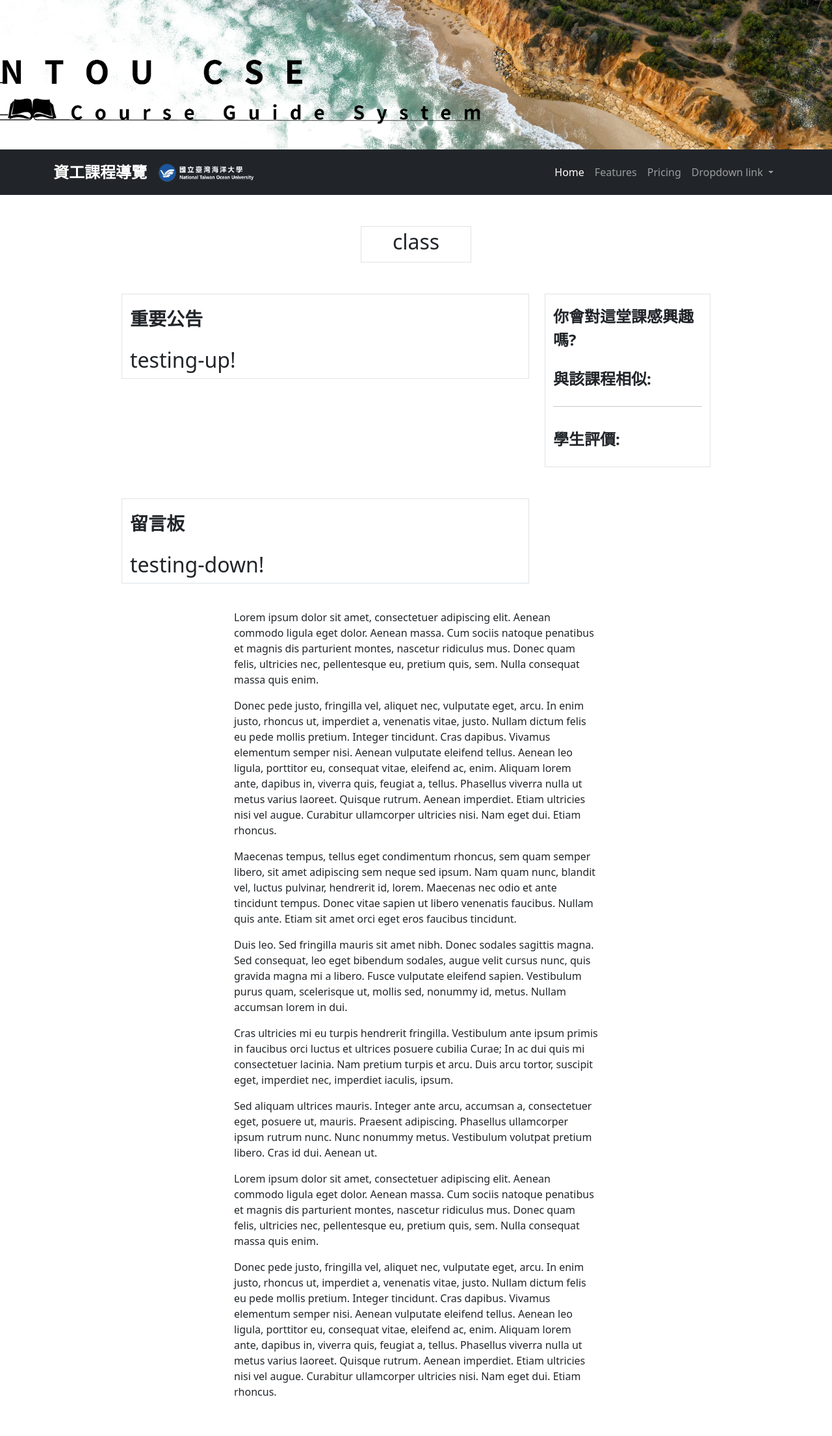
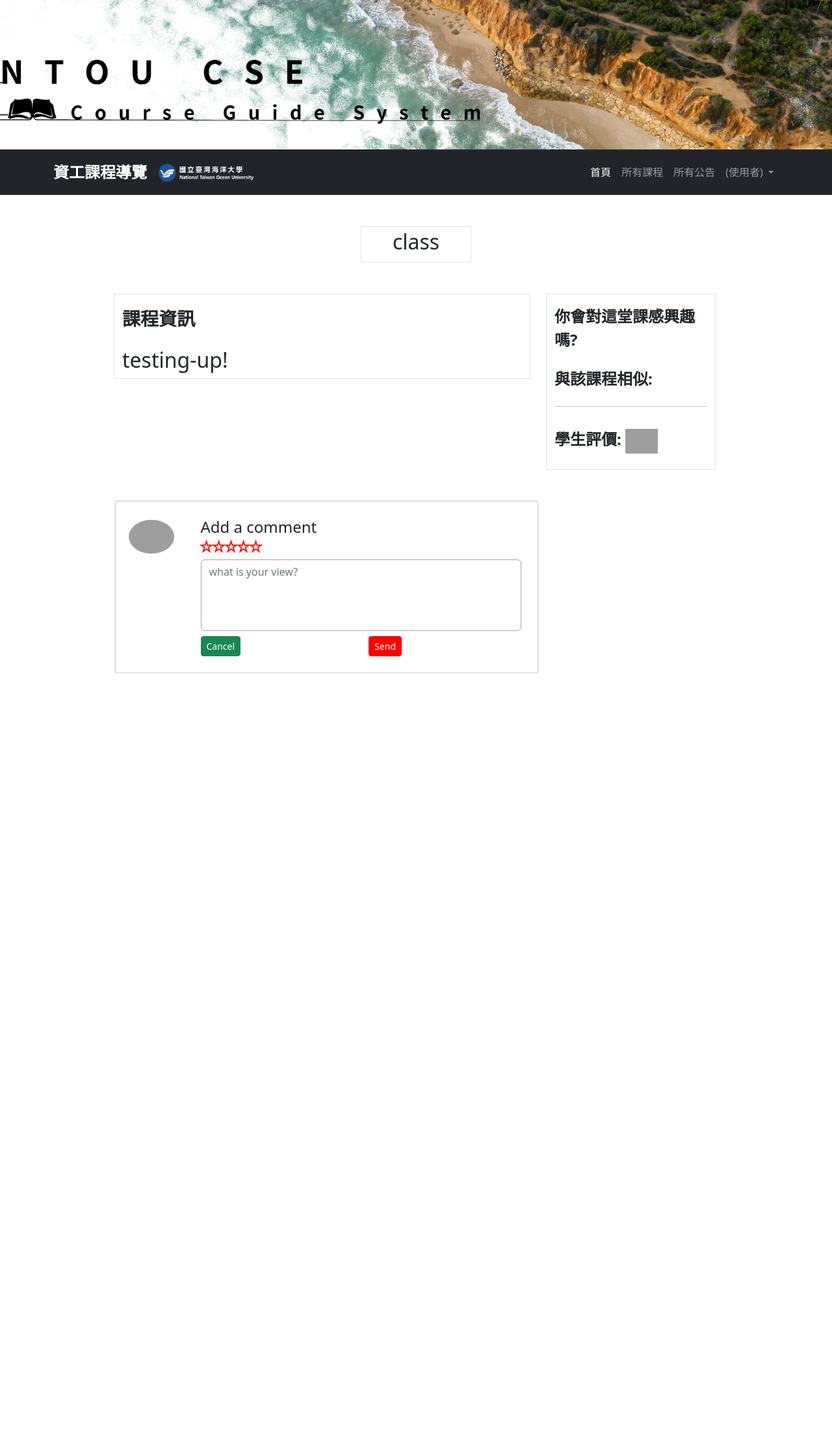
Before and after one commit to Jayyyu1w/NTOU-course-guide-system, a PHP site: page /course_info.html in a window 1280 px wide. Shown: the whole page at 65% size. After the commit the page ends 1036 px from the top, so only its background shows below. Run offline with PHP 8.4, Linux system fonts and the light colour scheme; some libraries are stand-ins or nearby versions; grey boxes are pictures that could not be loaded.

Commit message:
Change all navbar tags. Add login webpage prototype. Change comment board.

```diff
--- a/front-Webpage/course_info.css
+++ b/front-Webpage/course_info.css
@@ -6,7 +6,8 @@
     background-position: center;
     background-repeat: no-repeat;
 }
-#class_info .class_name{
+
+#class_info .class_name {
     border: 2px solid #c0c0c0;
     width: 60%;
     margin: auto;
@@ -15,15 +16,84 @@
     position: relative;
 }
 
-.sample-section-wrap {
+.card {
     position: relative;
-    background-color: white;
+    display: flex;
+    flex-direction: column;
+    min-width: 0;
+    padding: 20px;
+    /*width: 450px;*/
+    word-wrap: break-word;
+    background-color: #fff;
+    background-clip: border-box;
+    border-radius: 3px;
+    box-shadow: 0px 0px 2px 0px rgba(212, 182, 212, 1)
 }
 
-.sample-section {
+.comment-box {
+    padding: 5px
+}
+
+.comment-area textarea {
+    resize: none;
+    border: 1px solid #ad9f9f
+}
+
+.form-control:focus {
+    color: #495057;
+    background-color: #fff;
+    border-color: #ffffff;
+    outline: 0;
+    box-shadow: 0 0 0 1px rgb(255, 0, 0) !important
+}
+
+.send {
+    color: #fff;
+    background-color: #ff0000;
+    border-color: #ff0000
+}
+
+.send:hover {
+    color: #fff;
+    background-color: #f50202;
+    border-color: #f50202
+}
+
+.rating {
+    display: flex;
+    margin-top: -10px;
+    flex-direction: row-reverse;
+    margin-left: -4px;
+    float: left
+}
+
+.rating>input {
+    display: none
+}
+
+.rating>label {
     position: relative;
-    max-width: 640px;
-    margin-left: auto;
-    margin-right: auto;
-    padding: 40px;
+    width: 19px;
+    font-size: 25px;
+    color: #ff0000;
+    cursor: pointer
 }
+
+.rating>label::before {
+    content: "\2605";
+    position: absolute;
+    opacity: 0
+}
+
+.rating>label:hover:before,
+.rating>label:hover~label:before {
+    opacity: 1 !important
+}
+
+.rating>input:checked~label:before {
+    opacity: 1
+}
+
+.rating:hover>input:checked~label:before {
+    opacity: 0.4
+}
--- a/front-Webpage/course_info.html
+++ b/front-Webpage/course_info.html
@@ -25,7 +25,7 @@
         </div>
     </section>
     <section id="header">
-        <nav class="navbar navbar-expand-lg navbar-dark bg-dark" id = "navbar">
+        <nav class="navbar navbar-expand-lg navbar-dark bg-dark" id="navbar">
             <div class="container mt-1 mb-1">
                 <a class="navbar-brand fw-bold fs-4" href="#">資工課程導覽</a>
                 <a class="navbar-brand" href="https://www.ntou.edu.tw/" target="_blank">
@@ -38,18 +38,18 @@
                 <div class="navbar-collapse collapse w-100 order-3 dual-collapse2">
                     <ul class="navbar-nav ms-auto">
                         <li class="nav-item">
-                            <a class="nav-link active" aria-current="page" href="#">Home</a>
+                            <a class="nav-link active" aria-current="page" href="index.html">首頁</a>
                         </li>
                         <li class="nav-item">
-                            <a class="nav-link" href="#">Features</a>
+                            <a class="nav-link" href="all_course.html">所有課程</a>
                         </li>
                         <li class="nav-item">
-                            <a class="nav-link" href="#">Pricing</a>
+                            <a class="nav-link" href="#">所有公告</a>
                         </li>
                         <li class="nav-item dropdown">
                             <a class="nav-link dropdown-toggle" href="#" id="navbarDropdownMenuLink" role="button"
                                 data-bs-toggle="dropdown" aria-expanded="false">
-                                Dropdown link
+                                (使用者)
                             </a>
                             <ul class="dropdown-menu" aria-labelledby="navbarDropdownMenuLink">
                                 <li><a class="dropdown-item" href="#">Action</a></li>
@@ -75,15 +75,13 @@
         <div class="container mt-5">
             <div class="col">
                 <div class="row-md-12">
-                    <div class="container">
-                        <div class="row">
                     <div class="col-md-12 offset-md-1">
                         <div class="row">
                             <div class="col-md-7">
                                 <div class="container border">
                                     <div class="row h-100 pr-4 pt-3 mb-4">
                                         <div class="text-dark fw-bold fs-3">
-                                                    重要公告
+                                            課程資訊
                                         </div>
                                     </div>
                                     <h2>testing-up!</h2>
@@ -105,6 +103,49 @@
                                     <div class="pr-4 pt-3 mb-4">
                                         <div class="text-dark fw-bold fs-4">
                                             學生評價:
+                                            <img style="width: 50px;"
+                                                src="https://memeprod.ap-south-1.linodeobjects.com/user-template/8d0254d3eec4d41136f8604c25f60f56.png">
+                                        </div>
+                                    </div>
+                                </div>
+                            </div>
+                        </div>
+                    </div>
+                </div>
+            </div>
+    </section>
+    <section id="comment_board">
+        <div class="container mt-5">
+            <div class="row">
+                <div class="col-md-12 offset-md-1">
+                    <div class="card col-md-7">
+                        <div class="row">
+                            <div class="col-2">
+                                <img src="https://image.shutterstock.com/image-vector/avatar-profile-icon-vector-260nw-258907862.jpg" width="70" class="rounded-circle mt-2">
+                            </div>
+                            <div class="col-10">
+                                <div class="comment-box ml-2">
+                                    <h4>Add a comment</h4>
+                                    <div class="rating"> <input type="radio" name="rating" value="5" id="5"><label
+                                            for="5">☆</label>
+                                        <input type="radio" name="rating" value="4" id="4"><label for="4">☆</label>
+                                        <input type="radio" name="rating" value="3" id="3"><label for="3">☆</label>
+                                        <input type="radio" name="rating" value="2" id="2"><label for="2">☆</label>
+                                        <input type="radio" name="rating" value="1" id="1"><label for="1">☆</label>
+                                    </div>
+                                    <div class="comment-area"> <textarea class="form-control"
+                                            placeholder="what is your view?" rows="4"></textarea> </div>
+                                    <div class="comment-btns mt-2">
+                                        <div class="row">
+                                            <div class="col-6">
+                                                <div class="pull-left"> <button
+                                                        class="btn btn-success btn-sm">Cancel</button>
+                                                </div>
+                                            </div>
+                                            <div class="col-6">
+                                                <div class="pull-right"> <button
+                                                        class="btn btn-success send btn-sm">Send <i
+                                                            class="fa fa-long-arrow-right ml-1"></i></button> </div>
                                             </div>
                                         </div>
                                     </div>
@@ -116,81 +157,7 @@
             </div>
         </div>
     </section>
-    <section id="comment_board">
-        <div class="container mt-5">
-            <div class="col">
-                <div class="row-md-12">
-                    <div class="container">
-                        <div class="row">
-                            <div class="col-md-12 offset-md-1">
-                                <div class="row">
-                                    <div class="col-md-7">
-                                        <div class="container border">
-                                            <div class="row h-100 pr-4 pt-3 mb-4">
-                                                <div class="text-dark fw-bold fs-3">
-                                                    留言板
-                                                </div>
-                                            </div>
-                                            <h2>testing-down!</h2>
-                                        </div>
-                                    </div>
-                                </div>
-                            </div>
-                        </div>
-                    </div>
-                </div>
-            </div>
-    </section>
-    <!--Test-->
-    <div class="sample-section-wrap">
-        <div class="sample-section">
-            <p>Lorem ipsum dolor sit amet, consectetuer adipiscing elit. Aenean commodo ligula eget dolor. Aenean massa.
-                Cum sociis natoque penatibus et magnis dis parturient montes, nascetur ridiculus mus. Donec quam felis,
-                ultricies nec, pellentesque eu, pretium
-                quis, sem. Nulla consequat massa quis enim. </p>
-
-            <p>Donec pede justo, fringilla vel, aliquet nec, vulputate eget, arcu. In enim justo, rhoncus ut, imperdiet
-                a, venenatis vitae, justo. Nullam dictum felis eu pede mollis pretium. Integer tincidunt. Cras dapibus.
-                Vivamus elementum semper nisi. Aenean
-                vulputate eleifend tellus. Aenean leo ligula, porttitor eu, consequat vitae, eleifend ac, enim. Aliquam
-                lorem ante, dapibus in, viverra quis, feugiat a, tellus. Phasellus viverra nulla ut metus varius
-                laoreet. Quisque rutrum. Aenean imperdiet. Etiam
-                ultricies nisi vel augue. Curabitur ullamcorper ultricies nisi. Nam eget dui. Etiam rhoncus. </p>
-
-            <p>Maecenas tempus, tellus eget condimentum rhoncus, sem quam semper libero, sit amet adipiscing sem neque
-                sed ipsum. Nam quam nunc, blandit vel, luctus pulvinar, hendrerit id, lorem. Maecenas nec odio et ante
-                tincidunt tempus. Donec vitae sapien ut
-                libero venenatis faucibus. Nullam quis ante. Etiam sit amet orci eget eros faucibus tincidunt. </p>
-
-            <p>Duis leo. Sed fringilla mauris sit amet nibh. Donec sodales sagittis magna. Sed consequat, leo eget
-                bibendum sodales, augue velit cursus nunc, quis gravida magna mi a libero. Fusce vulputate eleifend
-                sapien. Vestibulum purus quam, scelerisque ut,
-                mollis sed, nonummy id, metus. Nullam accumsan lorem in dui. </p>
-
-            <p>Cras ultricies mi eu turpis hendrerit fringilla. Vestibulum ante ipsum primis in faucibus orci luctus et
-                ultrices posuere cubilia Curae; In ac dui quis mi consectetuer lacinia. Nam pretium turpis et arcu. Duis
-                arcu tortor, suscipit eget, imperdiet
-                nec, imperdiet iaculis, ipsum. </p>
-
-            <p>Sed aliquam ultrices mauris. Integer ante arcu, accumsan a, consectetuer eget, posuere ut, mauris.
-                Praesent adipiscing. Phasellus ullamcorper ipsum rutrum nunc. Nunc nonummy metus. Vestibulum volutpat
-                pretium libero. Cras id dui. Aenean ut.</p>
-
-            <p>Lorem ipsum dolor sit amet, consectetuer adipiscing elit. Aenean commodo ligula eget dolor. Aenean massa.
-                Cum sociis natoque penatibus et magnis dis parturient montes, nascetur ridiculus mus. Donec quam felis,
-                ultricies nec, pellentesque eu, pretium
-                quis, sem. Nulla consequat massa quis enim. </p>
-
-            <p>Donec pede justo, fringilla vel, aliquet nec, vulputate eget, arcu. In enim justo, rhoncus ut, imperdiet
-                a, venenatis vitae, justo. Nullam dictum felis eu pede mollis pretium. Integer tincidunt. Cras dapibus.
-                Vivamus elementum semper nisi. Aenean
-                vulputate eleifend tellus. Aenean leo ligula, porttitor eu, consequat vitae, eleifend ac, enim. Aliquam
-                lorem ante, dapibus in, viverra quis, feugiat a, tellus. Phasellus viverra nulla ut metus varius
-                laoreet. Quisque rutrum. Aenean imperdiet. Etiam
-                ultricies nisi vel augue. Curabitur ullamcorper ultricies nisi. Nam eget dui. Etiam rhoncus. </p>
-        </div>
-    </div>
-    <script src = "course_info.js"></script>
+    <script src="course_info.js"></script>
 </body>
 
 </html>
```
Also changed, not shown: front-Webpage/all_course.html (+4 -4 lines), front-Webpage/index.html (+4 -4 lines), front-Webpage/login.css (added, +103 -0 lines), front-Webpage/login.html (added, +55 -0 lines), front-Webpage/login.js (added, +7 -0 lines). Lines whose indentation alone changed are shown as unchanged.
